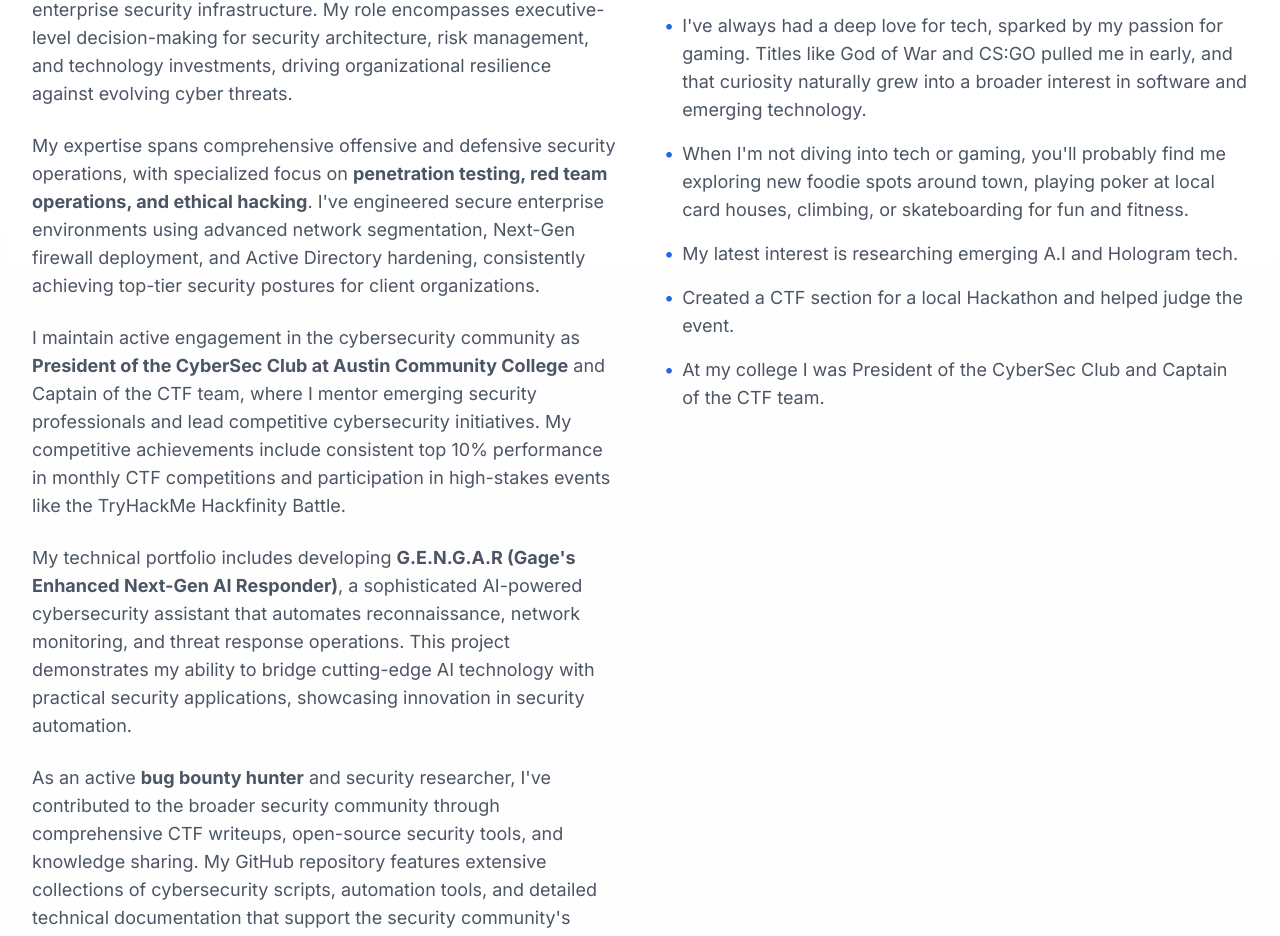
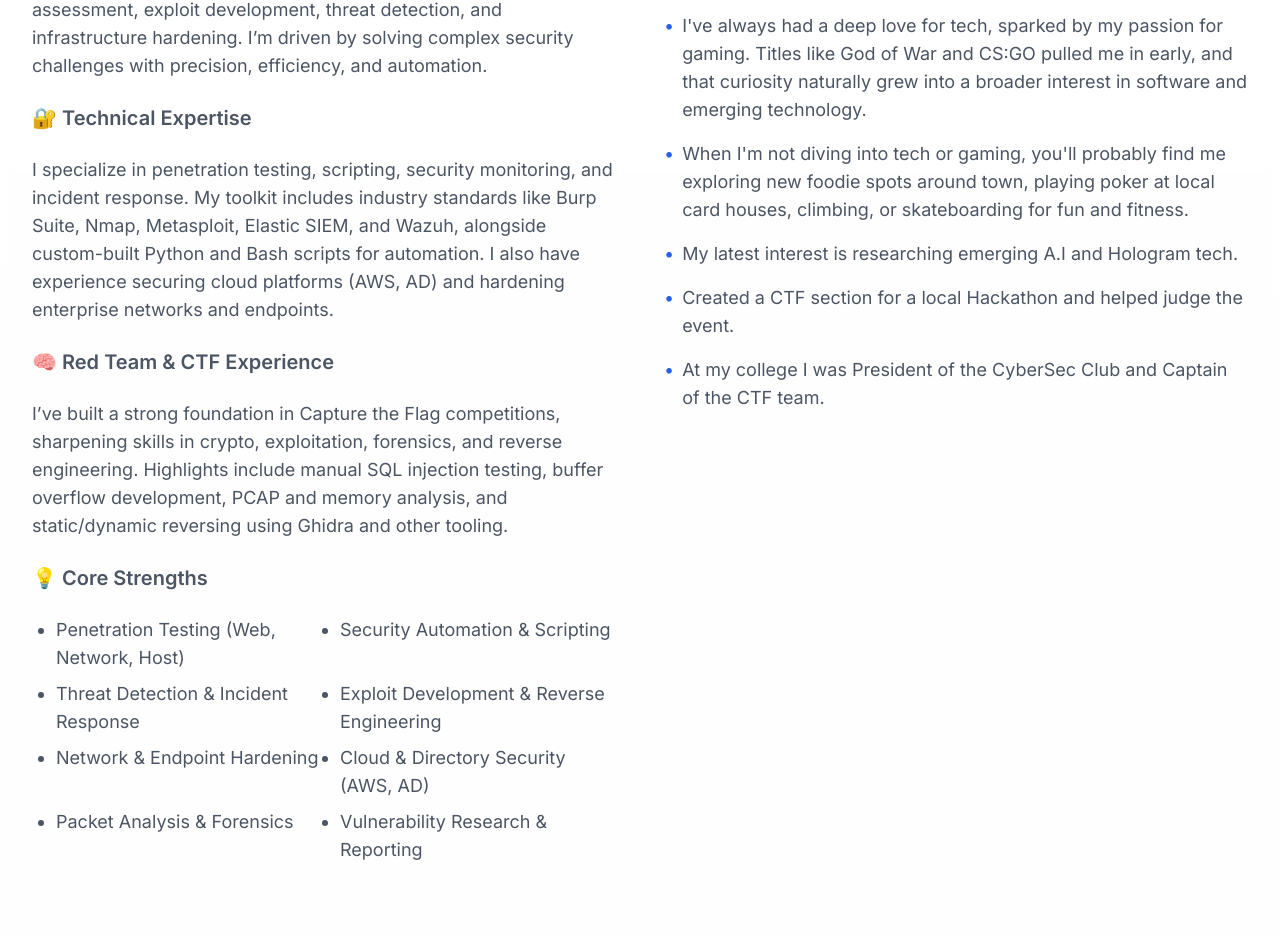
Before and after one commit to GageGotya/Personal-Website, a Next.js app: page / in a window 1280 px wide. Shown: the part 1080-2016 px from the top of the page. Built offline with nearby package versions, Linux system fonts and the light colour scheme.

Commit message:
Update page.tsx

```diff
--- a/src/app/page.tsx
+++ b/src/app/page.tsx
@@ -53,26 +53,40 @@ export default function Home() {
             <div className="grid md:grid-cols-2 gap-12 items-start">
               <div className="space-y-6" data-aos="fade-right">
                 <h3 className="text-2xl font-semibold mb-4">On a Professional Note</h3>
-                <div className="space-y-6 text-lg text-gray-600 dark:text-gray-300">
+                <section className="space-y-6 text-lg text-gray-600 dark:text-gray-300">
                   <p>
-                    As the <strong>Chief Information Officer (CIO) at Black Tower Consulting Group</strong>, I lead strategic cybersecurity initiatives and oversee enterprise security infrastructure. My role encompasses executive-level decision-making for security architecture, risk management, and technology investments, driving organizational resilience against evolving cyber threats.
+                    I’m a Cybersecurity graduate with hands-on experience in both offensive and defensive security.
+                    My work spans vulnerability assessment, exploit development, threat detection, and infrastructure hardening.
+                    I’m driven by solving complex security challenges with precision, efficiency, and automation.
                   </p>
+
+                  <h4 className="text-xl font-semibold">🔐 Technical Expertise</h4>
                   <p>
-                    My expertise spans comprehensive offensive and defensive security operations, with specialized focus on <strong>penetration testing, red team operations, and ethical hacking</strong>. I've engineered secure enterprise environments using advanced network segmentation, Next-Gen firewall deployment, and Active Directory hardening, consistently achieving top-tier security postures for client organizations.
+                    I specialize in penetration testing, scripting, security monitoring, and incident response.
+                    My toolkit includes industry standards like Burp Suite, Nmap, Metasploit, Elastic SIEM, and Wazuh,
+                    alongside custom-built Python and Bash scripts for automation. I also have experience securing cloud platforms (AWS, AD)
+                    and hardening enterprise networks and endpoints.
                   </p>
+
+                  <h4 className="text-xl font-semibold">🧠 Red Team & CTF Experience</h4>
                   <p>
-                    I maintain active engagement in the cybersecurity community as <strong>President of the CyberSec Club at Austin Community College</strong> and Captain of the CTF team, where I mentor emerging security professionals and lead competitive cybersecurity initiatives. My competitive achievements include consistent top 10% performance in monthly CTF competitions and participation in high-stakes events like the TryHackMe Hackfinity Battle.
+                    I’ve built a strong foundation in Capture the Flag competitions, sharpening skills in crypto, exploitation, forensics,
+                    and reverse engineering. Highlights include manual SQL injection testing, buffer overflow development,
+                    PCAP and memory analysis, and static/dynamic reversing using Ghidra and other tooling.
                   </p>
-                  <p>
-                    My technical portfolio includes developing <strong>G.E.N.G.A.R (Gage's Enhanced Next-Gen AI Responder)</strong>, a sophisticated AI-powered cybersecurity assistant that automates reconnaissance, network monitoring, and threat response operations. This project demonstrates my ability to bridge cutting-edge AI technology with practical security applications, showcasing innovation in security automation.
-                  </p>
-                  <p>
-                    As an active <strong>bug bounty hunter</strong> and security researcher, I've contributed to the broader security community through comprehensive CTF writeups, open-source security tools, and knowledge sharing. My GitHub repository features extensive collections of cybersecurity scripts, automation tools, and detailed technical documentation that support the security community's growth and development.
-                  </p>
-                  <p>
-                    I bring a threat-informed, strategic mindset to every engagement, combining executive leadership experience with hands-on technical expertise. Whether architecting enterprise security solutions, leading red team operations, or mentoring the next generation of security professionals, I maintain a forward-thinking approach grounded in practical expertise and continuous innovation.
-                  </p>
-                </div>
+
+                  <h4 className="text-xl font-semibold">💡 Core Strengths</h4>
+                  <ul className="grid grid-cols-2 gap-2 list-disc pl-6">
+                    <li>Penetration Testing (Web, Network, Host)</li>
+                    <li>Security Automation & Scripting</li>
+                    <li>Threat Detection & Incident Response</li>
+                    <li>Exploit Development & Reverse Engineering</li>
+                    <li>Network & Endpoint Hardening</li>
+                    <li>Cloud & Directory Security (AWS, AD)</li>
+                    <li>Packet Analysis & Forensics</li>
+                    <li>Vulnerability Research & Reporting</li>
+                  </ul>
+                </section>
               </div>
               <div className="space-y-6" data-aos="fade-left">
                 <h3 className="text-2xl font-semibold mb-4">On a Personal Note</h3>
```
